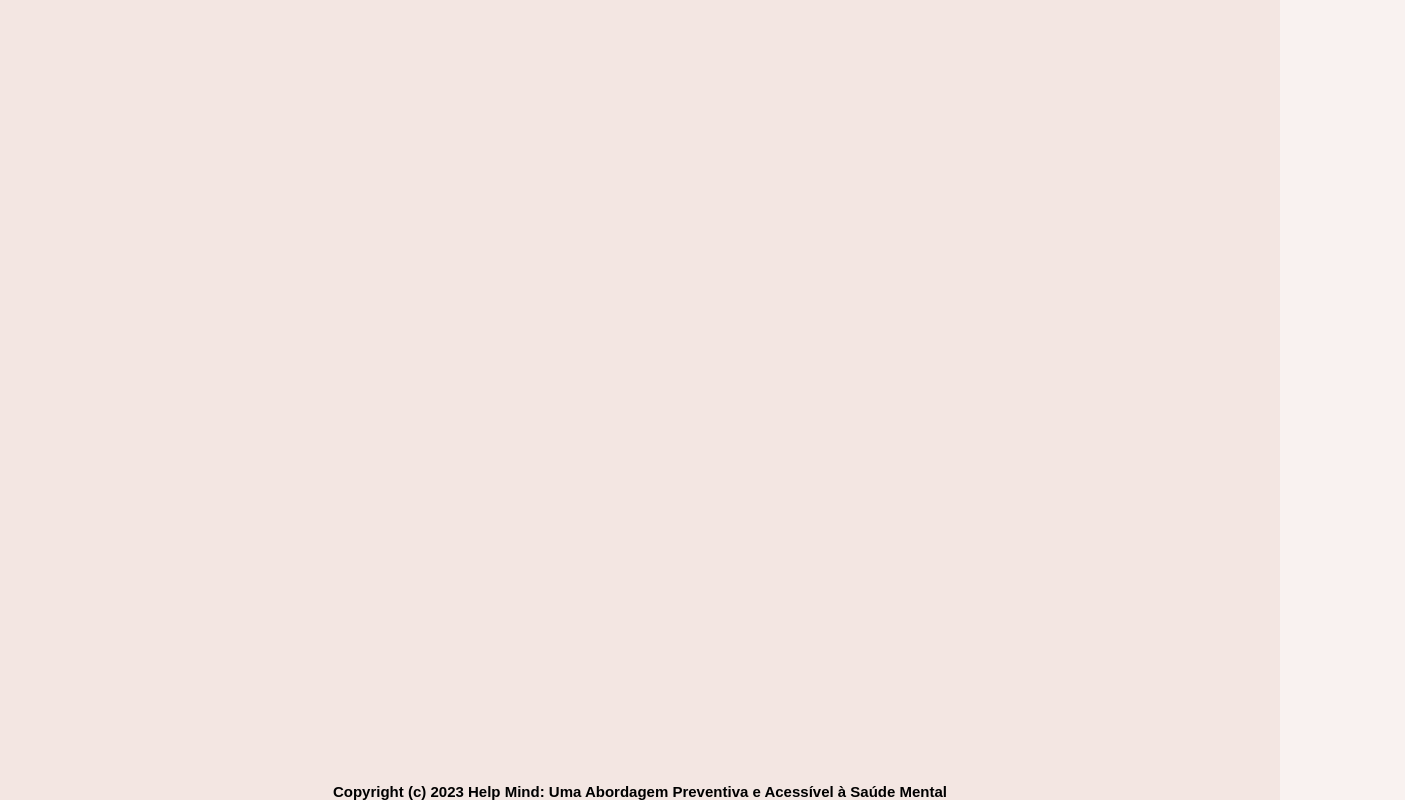
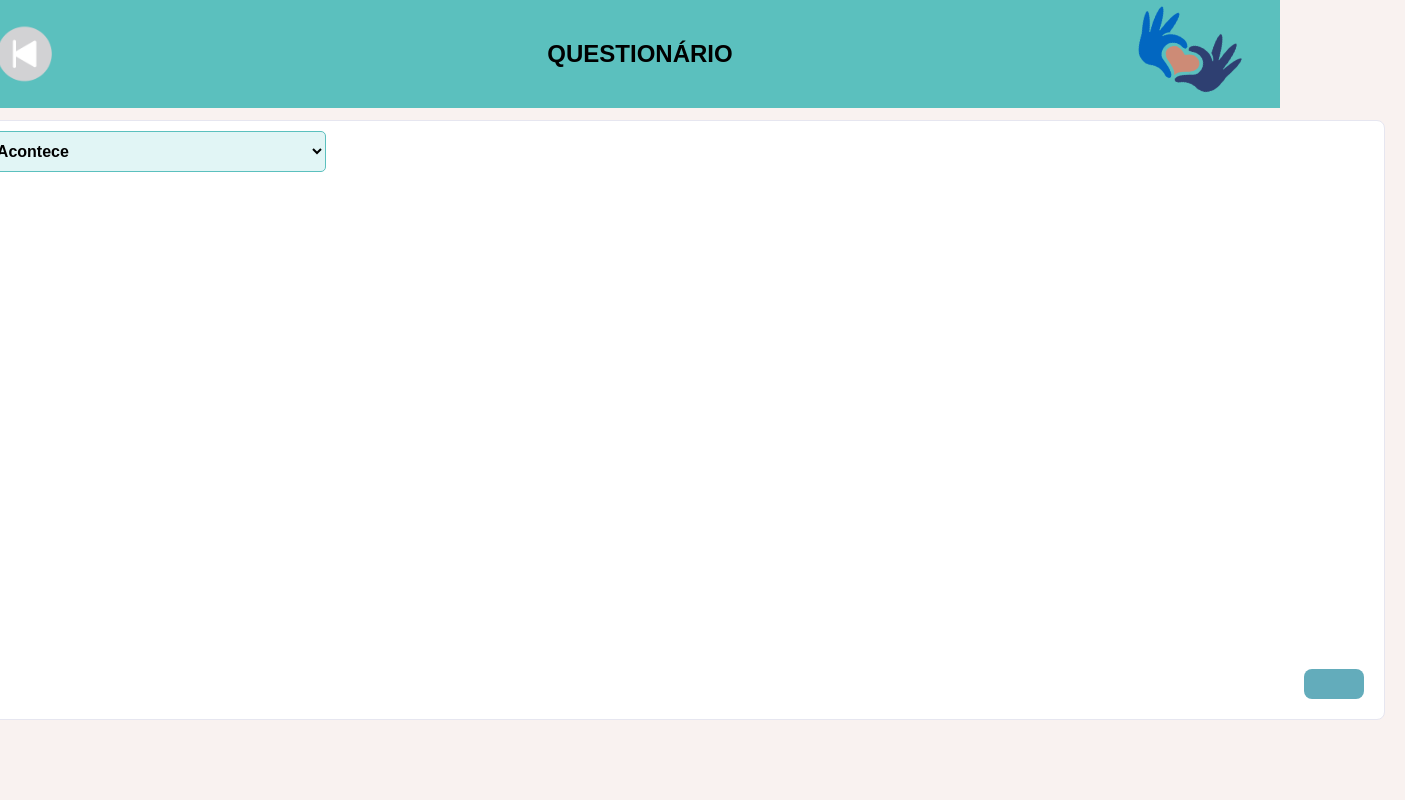
Before and after one commit to anaccdg/HelpMindFront, a React (Create React App) app: page /Questionario in a window 1280 px wide. Shown: the whole page, 1405 px wide, since content can reach past the window. Built offline with nearby package versions, Linux system fonts and the light colour scheme.

Commit message:
Ajustes gerais
Ajustes nas rotas, e criação do escopo inicial da tela de questionario

```diff
--- a/src/pages/Conversation/conversation.js
+++ b/src/pages/Conversation/conversation.js
@@ -8,7 +8,7 @@ function Conversation() {
         <div className="background"></div>
         <div className="header">
             <div className="img_usuario"></div>
-            <Link to="/form" className="back_button"></Link>
+            <Link to="/Questionario" className="back_button"></Link>
             <div className="img_logo"></div>
             <h1 className="apelido">Apelido</h1>
             <div className="user_chat"></div>
--- a/src/pages/Form/form.js
+++ b/src/pages/Form/form.js
@@ -28,9 +28,7 @@ function Form() {
                         <br />
                         <h2 className="subtitle">O primeiro passo é preencher esse formulário.</h2>
                     </div>
-                    <div className="logo-container">
-                        <img src={logo} alt="Logo" className="logo" />
-                    </div>
+                    <div className="img_logo"></div>
                 </div>
             </div>
             <div className="form-container">
@@ -84,8 +82,8 @@ function Form() {
                         </ToggleButtonGroup>
                     </div>
                     <div className="button-container">
-                        <Link className="button_form-navegation" to="/Chat">
-                            Conversar
+                        <Link className="button_form-navegation" to="/Questionario">
+                            Seguinte
                         </Link>
                     </div>
 
--- a/src/pages/Questionario/questionario.css
+++ b/src/pages/Questionario/questionario.css
@@ -1,150 +1,74 @@
-/* html, body {
-  height: 100%;
-  margin: 0;
-  padding: 0;
-  font-size: 16px;
-  background-color: #F9F2F0;
+.container_questionario {
+  padding: 120px 20px 20px;
 }
 
-.container {
-  min-height: 100vh;
+.header_quest {
+  position: absolute;
   width: 100%;
-}
-
-.header {
-  width: 100vw;
-  background-color: #5BC0BE;
-  color: white;
-  padding: 30px;
-  display: flex;
-  align-items: center;
-  justify-content: space-between;
-}
-
-.content {
-  display: flex;
-  flex-direction: row;
-  align-items: center;
-  width: 100%;
-}
-
-.logo-container {
-  display: flex;
-  align-items: center;
-  justify-content: flex-end;
-  margin-left: auto;
-  margin-right: 2rem;
-}
-
-.logo {
-  width: 80px;
-}
-
-.text-container {
-  margin-right: auto;
-  margin-left: 2rem;
-}
-
-.title {
-  font-size: 1.25rem;
-  margin-bottom: 0.9375rem;
-}
-
-.subtitle {
-  font-size: 0.9375rem;
-  color: black;
-}
-
-.form-container {
-  padding: 30px 50px;
-  margin: 0 auto;
-  background-color: #FFFFFF;
-  width: 60%;
-  max-width: 600px;
-  border-radius: 15px;
-}
-
-.form-title {
-  font-size: 1.5rem;
-  color: black;
-  margin-bottom: 20px;
-}
-
-.form-line {
-  height: 1px;
-  background-color: #CCCCCC;
-  margin-bottom: 20px;
-}
-
-.form-inputs {
-  display: grid;
-  grid-gap: 20px;
-}
-
-.avatar-container {
+  height: 108px;
+  left: 0px;
+  top: 0px;
+  background: #5BC0BE;
   display: flex;
   justify-content: center;
   align-items: center;
-  margin-bottom: 20px;
 }
 
-.avatar-toggle-group {
-  display: grid;
-  grid-template-columns: repeat(3, 1fr);
-  gap: 10px;
-  width: 100%;
+.title_quest {
+  font-weight: bold;
+  text-align: center;
+  font-family: 'Muli', sans-serif;
+  border-radius: 10px;
 }
 
-.avatar-image {
-  width: 100%;
-  height: 100%;
-  object-fit: cover;
+.form_quest-container {
+  width: 1490px;
+  height: 600px;
+  flex-shrink: 0;
+  border-radius: 8px;
+  border: 1px solid var(--back-lines-in-white, #E6E6F0);
+  background: var(--shapes-01, #FFF);
+  position: relative;
 }
 
-.avatar-wrapper {
-  padding: 13px;
-  background-color: #FFFFFF;
-  border-radius: 10px;
-  margin-bottom: 20px;
-  border: 1px solid #CCCCCC;
-}
-
-.avatar-wrapper:hover {
-  border-color: #5BC0BE;
-}
-
-.avatar-title {
-  font-family: 'Roboto', sans-serif;
-  font-size: 1rem;
-  color: rgba(0, 0, 0, 0.54);
-  margin-bottom: 5px;
-}
-
-.avatar-toggle-group {
-  display: grid;
-  grid-template-columns: repeat(3, 1fr);
-  gap: 10px;
-}
-
-.avatar-image {
-  width: 100%;
-  height: 100%;
-  object-fit: cover;
-  border-radius: 5px;
-}
-
-.button-container {
-  display: flex;
-  justify-content: flex-end;
-  margin-top: 20px;
-}
-
-.button-navegation {
+.button_quest {
   font-size: 1.1rem;
   background-color: #63ACBB;
   text-decoration: none;
   color: #fff;
   border-radius: 8px;
   display: inline-block;
-  padding: 10px 20px;
-} */
+  padding: 15px 30px;
+  transition: transform 0.2s;
+  position: absolute;
+  bottom: 20px;
+  right: 20px;
+}
+
+.button_quest:hover {
+  transform: scale(1.05);
+}
+
+
+.lookup select {
+  width: 420px;
+  padding: 10px;
+  font-size: 16px;
+  border: 1px solid #5BC0BE;
+  border-radius: 5px;
+  background-color: #e1f5f5;
+  color: #000000;
+  font-weight: bold;
+  cursor: pointer;
+  outline: none;
+  margin-left: 10px;
+  margin-top: 10px;
+}
+
+.lookup select:hover {
+  background-color: #e1f5f5;
+}
+
+.lookup select:focus {
+  border-color: #5BC0BE;
+}
--- a/src/pages/Questionario/questionario.js
+++ b/src/pages/Questionario/questionario.js
@@ -5,8 +5,25 @@ import Descricao from "../../images/descricao.png"
 
 function Questionario(){
         return(
-            <div className='container'>
-                <h3 className='copyright'>Copyright (c) 2023 Help Mind: Uma Abordagem Preventiva e Acessível à Saúde Mental</h3>
+            <div className='container_questionario'>
+                <div className='header_quest'>
+                    <h2 className='title_quest'>QUESTIONÁRIO</h2>
+                    <div className="img_logo"></div>
+                    <Link to="/form" className="back_button"></Link>
+                </div>
+                <div className='form_quest-container'>
+                <div className='lookup'>
+                    <select>
+                        <option value="opcao1">0 - Nunca Acontece</option>
+                        <option value="opcao2">1 - Acontece uma vez no mês</option>
+                        <option value="opcao3">2 - Acontece a cada 15 dias</option>
+                        <option value="opcao4">3 - Acontece uma vez na semana</option>
+                        <option value="opcao5">4 - Acontece mais de duas vezes na mesma semana</option>
+                        <option value="opcao6">5 - Acontece o tempo todo</option>
+                    </select>
+                    </div>
+                    <Link to="/chat" className="button_quest"></Link>
+                </div>
             </div>
     )
 }
```
